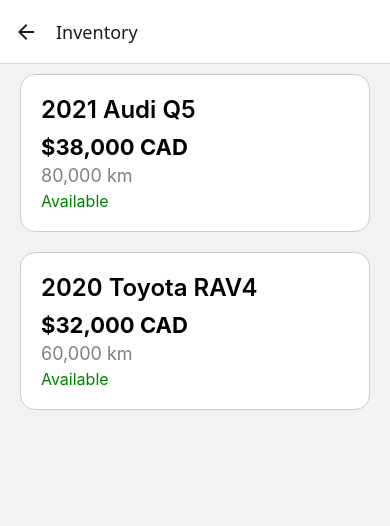
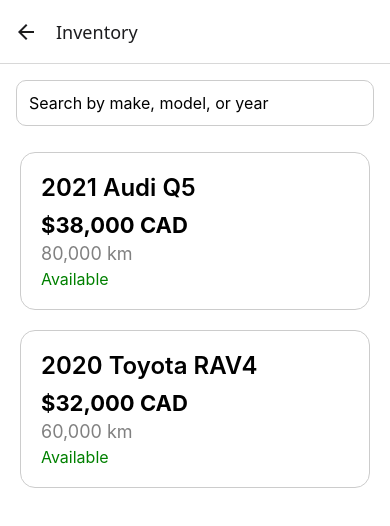
Before and after one commit to Jingjing-Duan/caraxios-mobile-app, a React Native app: screen /Inventory in a window 390 px wide. Shown: the top 526 px of the page. Built offline with nearby package versions, Linux system fonts and the light colour scheme.

Commit message:
Add inventory search bar

```diff
--- a/src/screens/InventoryListScreen.tsx
+++ b/src/screens/InventoryListScreen.tsx
@@ -1,31 +1,31 @@
-import React from 'react';
+import React, { useState } from 'react';
+import { Pressable, TextInput, StyleSheet, ScrollView } from 'react-native';
 import VehicleCard from '../components/VehicleCard';
-import { Pressable } from 'react-native';
+import { vehicles } from '../mocks/vehicles';
 
 export default function InventoryListScreen({ navigation }: any) {
+    const [searchText, setSearchText] = useState('');
 
-    const vehicles = [
-        {
-            id: 1,
-            year: 2021,
-            make: 'Audi',
-            model: 'Q5',
-            askPrice: 38000,
-            mileage: 80000
-        },
-        {
-            id: 2,
-            year: 2020,
-            make: 'Toyota',
-            model: 'RAV4',
-            askPrice: 32000,
-            mileage: 60000
-        }
-    ];
+    const filteredVehicles = vehicles.filter(vehicle => {
+        const keyword = searchText.toLowerCase();
+
+        return (
+            vehicle.make.toLowerCase().includes(keyword) ||
+            vehicle.model.toLowerCase().includes(keyword) ||
+            String(vehicle.year).includes(keyword)
+        );
+    });
 
     return (
-        <>
-            {vehicles.map(vehicle => (
+        <ScrollView style={styles.container}>
+            <TextInput
+                style={styles.searchInput}
+                placeholder="Search by make, model, or year"
+                value={searchText}
+                onChangeText={setSearchText}
+            />
+
+            {filteredVehicles.map(vehicle => (
                 <Pressable
                     key={vehicle.id}
                     onPress={() => navigation.navigate('VehicleDetail')}
@@ -33,6 +33,21 @@
                     <VehicleCard vehicle={vehicle} />
                 </Pressable>
             ))}
-        </>
+        </ScrollView>
     );
 }
+
+const styles = StyleSheet.create({
+    container: {
+        flex: 1,
+        backgroundColor: '#fff',
+    },
+    searchInput: {
+        borderWidth: 1,
+        borderColor: '#ccc',
+        borderRadius: 10,
+        padding: 12,
+        margin: 16,
+        fontSize: 16,
+    },
+});
```
